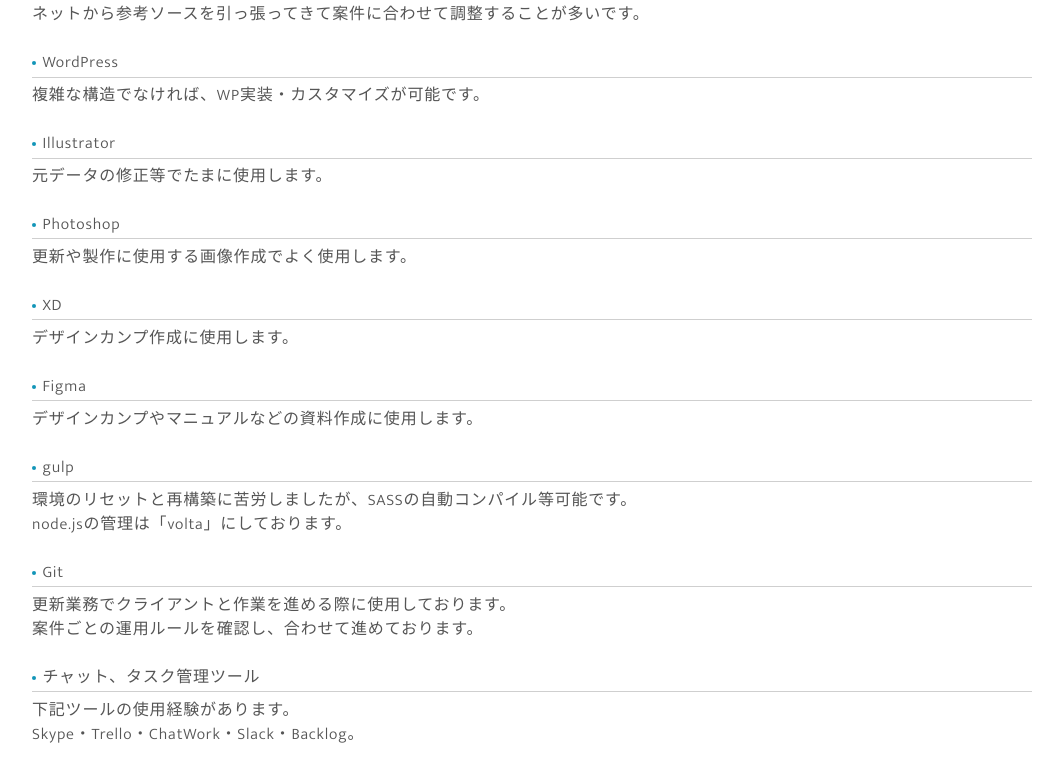
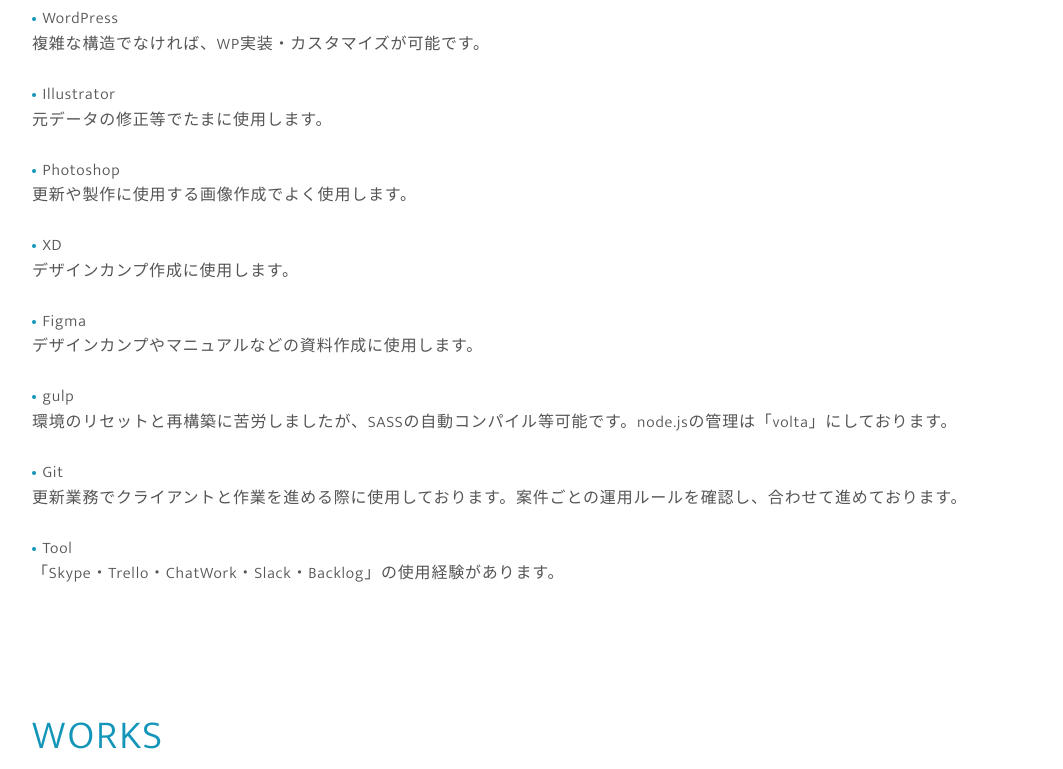
Before and after one commit to tomokaru/portfolio, a website: page index.html in a window 1280 px wide. Shown: the part 1601-2370 px from the top of the page, without its empty margins (108-1171 px from the left). Drawn offline with Linux system fonts and the light colour scheme.

Commit message:
[update]

```diff
--- a/assets/sass/_block.scss
+++ b/assets/sass/_block.scss
@@ -50,7 +50,7 @@
     }
 }
 .bl_hamburger {
-    padding: 8px;
+    padding: 10px;
     max-width: 40px;
     cursor: pointer;
     position: fixed;
--- a/assets/sass/_program.scss
+++ b/assets/sass/_program.scss
@@ -8,7 +8,7 @@
   left: 100%;
   transform: translate(0,-50%);
   transition: 0.7s;
-  background-color: #44444470;
+  background-color: #44444490;
   width: 50%;
   z-index: 997;
   @include mq-min('md'){
--- a/assets/sass/_unique.scss
+++ b/assets/sass/_unique.scss
@@ -105,7 +105,10 @@
 
   }
   &_item {
-
+    margin-bottom: 1.5em;
+  }
+  &_item:last-of-type {
+    margin-bottom: 0;
   }
   &_img {
 
@@ -121,10 +124,8 @@
   }
   &_ttl {
     font-size: 16px;
-    border-bottom: solid 1px #cfcfcf;
-    padding-bottom: 0.1em;
-    margin-bottom: 0.4em;
-    display: flex;
+    padding: 0 0.5em 0.1em 0;
+    display: inline-flex;
     align-items: center;
   }
   &_txt {
--- a/index.html
+++ b/index.html
@@ -141,17 +141,14 @@
             </div>
             <ul class="un_skill_list">
               <li class="un_skill_item">
-                <img class="un_skill_img" src="" alt="">
                 <p class="un_skill_ttl">HTML</p>
                 <p class="un_skill_txt">SEOや保守性に配慮した構造にすることを意識しております。</p>
               </li>
               <li class="un_skill_item">
-                <img class="un_skill_img" src="" alt="">
                 <p class="un_skill_ttl">CSS</p>
                 <p class="un_skill_txt">CSS設計はBEMとPRECSSをよく採用しております。</p>
               </li>
               <li class="un_skill_item">
-                <img class="un_skill_img" src="" alt="">
                 <p class="un_skill_ttl">SASS</p>
                 <p class="un_skill_txt">
                   PRECSSを採用した際に使用します。<br>
@@ -159,58 +156,40 @@
                 </p>
               </li>
               <li class="un_skill_item">
-                <img class="un_skill_img" src="" alt="">
                 <p class="un_skill_ttl">jQuery</p>
                 <p class="un_skill_txt">ネットから参考ソースを引っ張ってきて案件に合わせて調整することが多いです。</p>
               </li>
               <li class="un_skill_item">
-                <img class="un_skill_img" src="" alt="">
                 <p class="un_skill_ttl">WordPress</p>
                 <p class="un_skill_txt">複雑な構造でなければ、WP実装・カスタマイズが可能です。</p>
               </li>
               <li class="un_skill_item">
-                <img class="un_skill_img" src="" alt="">
                 <p class="un_skill_ttl">Illustrator</p>
                 <p class="un_skill_txt">元データの修正等でたまに使用します。</p>
               </li>
               <li class="un_skill_item">
-                <img class="un_skill_img" src="" alt="">
                 <p class="un_skill_ttl">Photoshop</p>
                 <p class="un_skill_txt">更新や製作に使用する画像作成でよく使用します。</p>
               </li>
               <li class="un_skill_item">
-                <img class="un_skill_img" src="" alt="">
                 <p class="un_skill_ttl">XD</p>
                 <p class="un_skill_txt">デザインカンプ作成に使用します。</p>
               </li>
               <li class="un_skill_item">
-                <img class="un_skill_img" src="" alt="">
                 <p class="un_skill_ttl">Figma</p>
                 <p class="un_skill_txt">デザインカンプやマニュアルなどの資料作成に使用します。</p>
               </li>
               <li class="un_skill_item">
-                <img class="un_skill_img" src="" alt="">
                 <p class="un_skill_ttl">gulp</p>
-                <p class="un_skill_txt">
-                  環境のリセットと再構築に苦労しましたが、SASSの自動コンパイル等可能です。<br>
-                  node.jsの管理は「volta」にしております。
-                </p>
+                <p class="un_skill_txt">環境のリセットと再構築に苦労しましたが、SASSの自動コンパイル等可能です。node.jsの管理は「volta」にしております。</p>
               </li>
               <li class="un_skill_item">
-                <img class="un_skill_img" src="" alt="">
                 <p class="un_skill_ttl">Git</p>
-                <p class="un_skill_txt">
-                  更新業務でクライアントと作業を進める際に使用しております。<br>
-                  案件ごとの運用ルールを確認し、合わせて進めております。
-                </p>
+                <p class="un_skill_txt">更新業務でクライアントと作業を進める際に使用しております。案件ごとの運用ルールを確認し、合わせて進めております。</p>
               </li>
               <li class="un_skill_item">
-                <img class="un_skill_img" src="" alt="">
-                <p class="un_skill_ttl">チャット、タスク管理ツール</p>
-                <p class="un_skill_txt">
-                  下記ツールの使用経験があります。<br>
-                  Skype・Trello・ChatWork・Slack・Backlog。
-                </p>
+                <p class="un_skill_ttl">Tool</p>
+                <p class="un_skill_txt">「Skype・Trello・ChatWork・Slack・Backlog」の使用経験があります。</p>
               </li>
             </ul>
           </div>
```
Also changed, not shown: assets/css/style.css.
